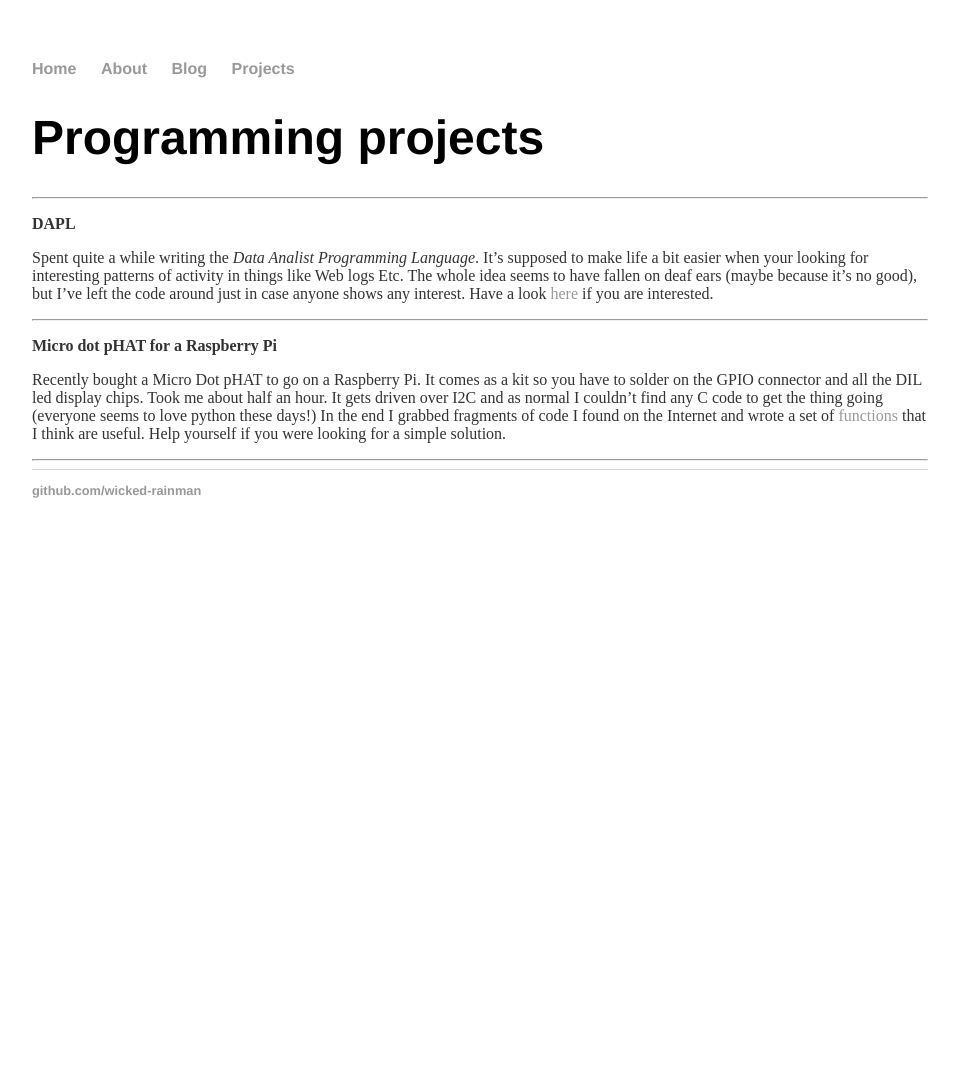
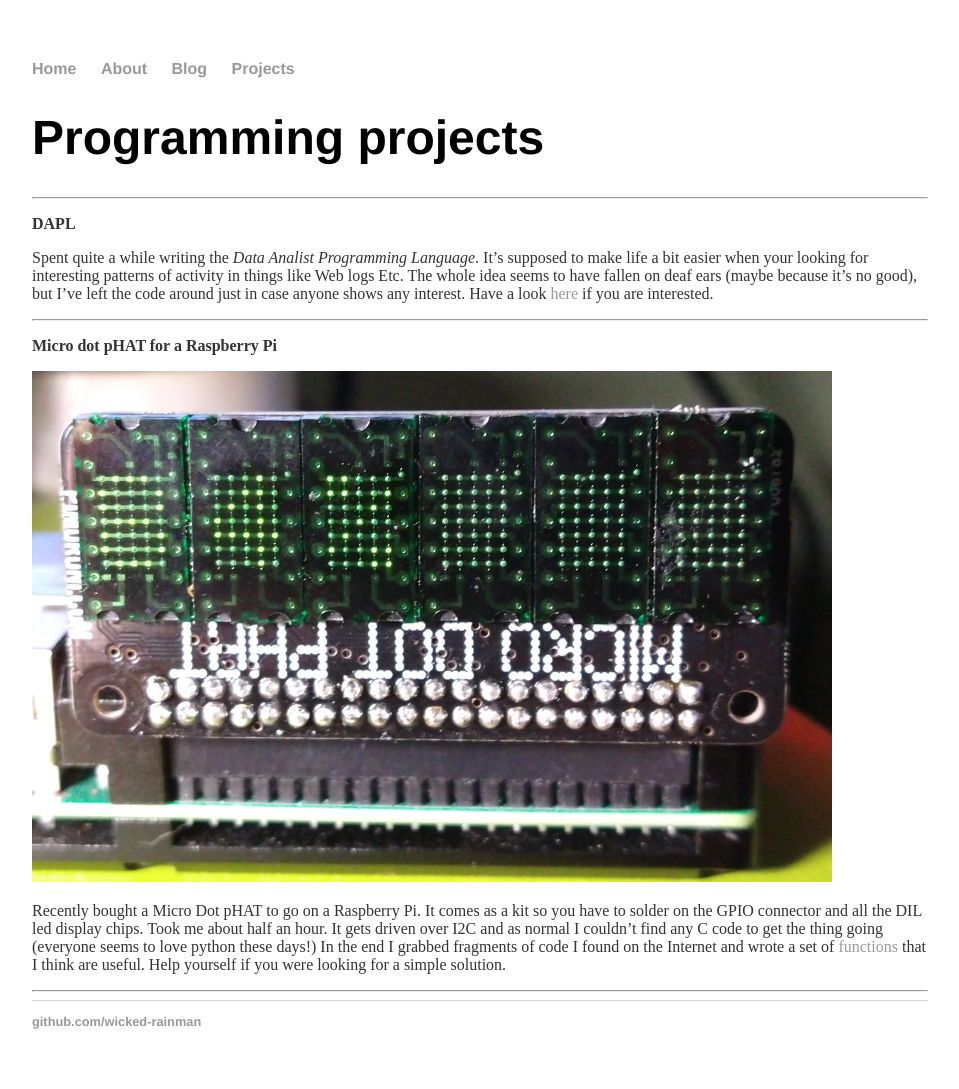
Before and after one commit to wicked-rainman/wicked-rainman.github.io, a Jekyll site: the page built from projects/index.md, in a window 1280 px wide. Shown: the whole page, without its empty margins (160-1119 px from the left). Built offline with Jekyll 4.4.1, drawn with Linux system fonts in a browser that asks for light colours; Markdown is read by kramdown in place of the engine named in the settings; before the commit the page ends 900 px from its top, so only the background shows below that.

Commit message:
Update index.md

```diff
--- a/projects/index.md
+++ b/projects/index.md
@@ -13,7 +13,7 @@
 
 __Micro dot pHAT for a Raspberry Pi__
 
-[](/pictures/phat1.png)
+![](/pictures/phat1.png)
 
 Recently bought a Micro Dot pHAT to go on a Raspberry Pi. It comes as a kit so you have to solder on the GPIO connector and all the DIL led display chips. Took me about half an hour. It gets driven over I2C and as normal I couldn't find  any C code to get the thing going (everyone seems to love python these days!) In the end I grabbed fragments of code I found on the Internet and wrote a set of [functions](https://github.com/wicked-rainman/Rpi-Micro-Dot-pHAT) that I think are useful. Help yourself if you were looking for a simple solution.
 
```
